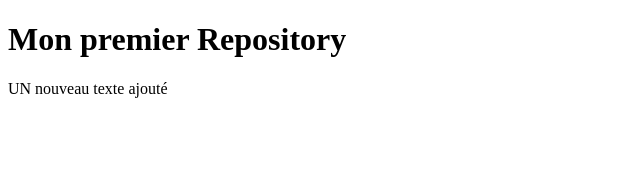
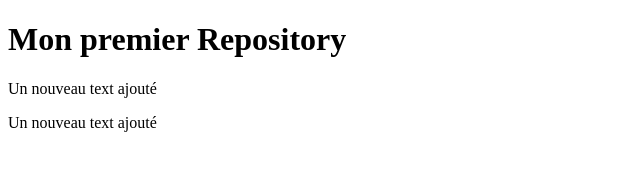
Before and after one commit to lauraLGWeb/CoursGit, a plain HTML site: page index.html in a window 1280 px wide. Shown: the whole page, without its empty margins (0-640 px from the left). Drawn offline with Linux system fonts and the light colour scheme.

Commit message:
another text

```diff
--- a/index.html
+++ b/index.html
@@ -7,7 +7,8 @@
 </head>
 <body>
     <h1>Mon premier Repository</h1>
-    <p> UN nouveau texte ajouté</p>
+    <p> Un nouveau text ajouté</p>
+    <p>Un nouveau text ajouté </p>
 
 </body>
 </html>
```
